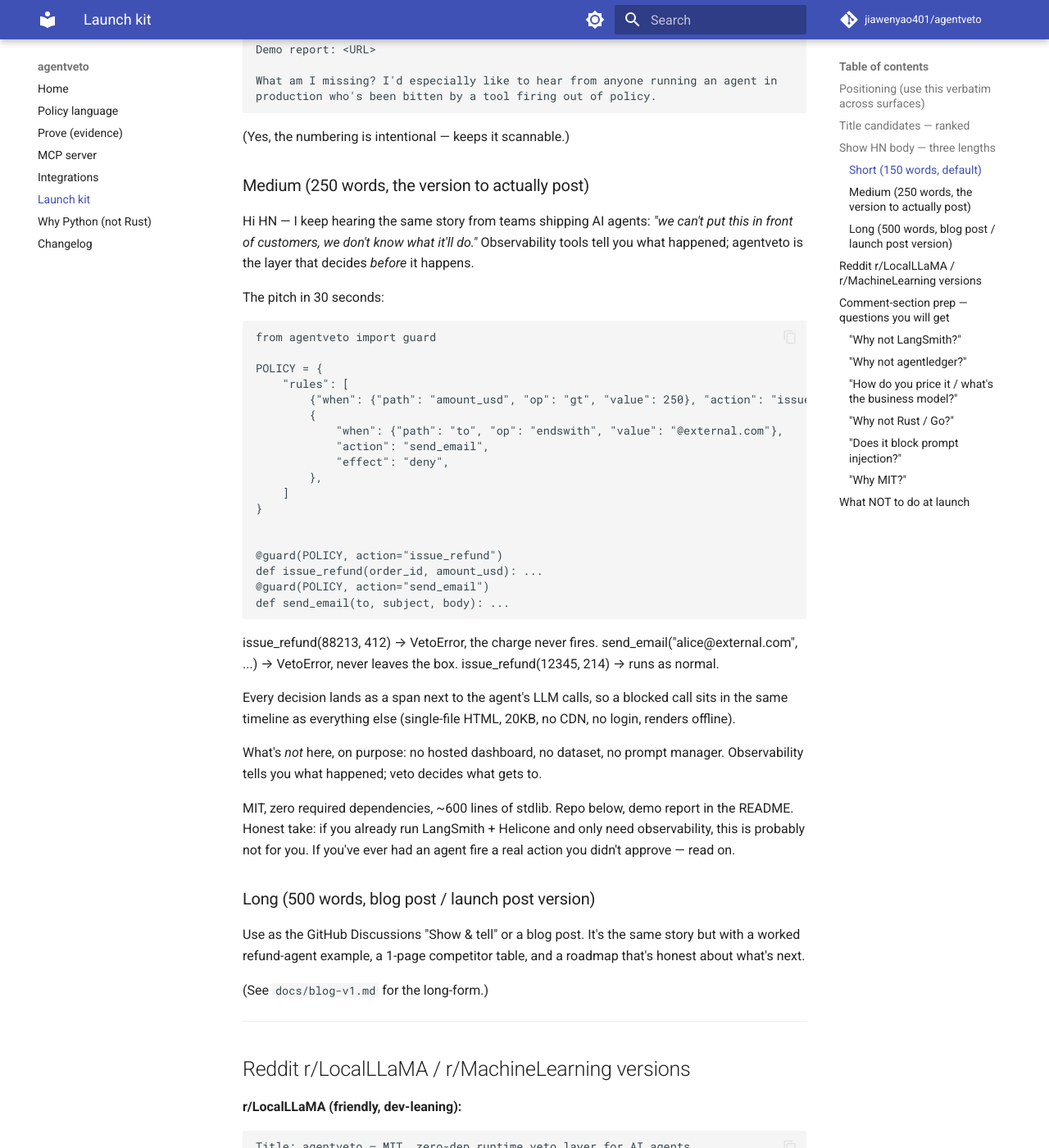
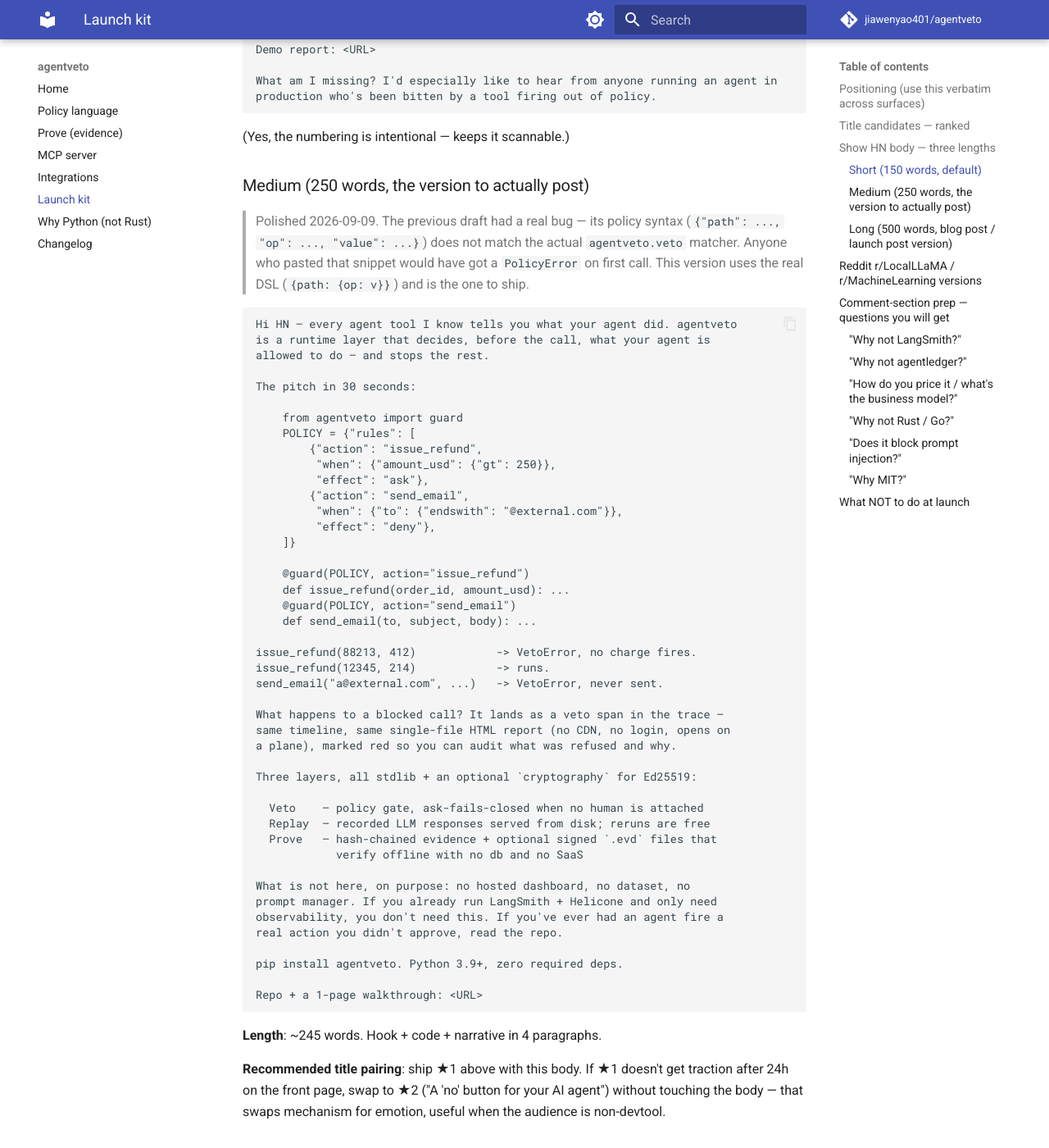
Before and after one commit to jiawenyao401/agentveto, an MkDocs documentation site: the page built from docs/launch.md, in a window 1280 px wide and 1400 px high, scrolled down 1568 px. Shown: the whole window at 82% size. Built offline with MkDocs 1.6.1 and Material for MkDocs 9.7.7, drawn with Linux system fonts in a browser that asks for light colours; comment, search, counter and statistics services are not loaded.

Commit message:
launch: ship-ready medium body, fix real DSL bug in draft
The previous medium draft's policy snippet used the old DSL
({"path": ..., "op": ..., "value": ...}), which agentveto.veto
rejects on first call. Replaced with the real syntax
({"path": {"op": value}}), smoke-tested with the new snippet:

  send_email("a@external.com", ...) -> VetoError
  send_email("a@internal.com", ...) -> 'sent'

Also tightened the prose: dropped the throat-clearing 'I keep hearing'
opener, dropped the 'nobody else has' flex, and replaced 'MIT, ~600
lines' with the actual install line. ~245 words, ships with the
star-1 title.

If star-1 doesn't break into the front page after 24h, swap to
star-2 ('a no button') without changing the body — that's the
mechanism-vs-emotion axis.

Verified locally: pytest 70 passed, ruff + format clean,
mkdocs build --strict OK.

````diff
--- a/docs/launch.md
+++ b/docs/launch.md
@@ -64,51 +64,65 @@ production who's been bitten by a tool firing out of policy.
 
 ### Medium (250 words, the version to actually post)
 
-Hi HN — I keep hearing the same story from teams shipping AI agents: *"we can't
-put this in front of customers, we don't know what it'll do."* Observability
-tools tell you what happened; agentveto is the layer that decides *before* it
-happens.
+> Polished 2026-09-09. The previous draft had a real bug — its policy syntax
+> (`{"path": ..., "op": ..., "value": ...}`) does not match the actual
+> `agentveto.veto` matcher. Anyone who pasted that snippet would have got a
+> `PolicyError` on first call. This version uses the real DSL (`{path: {op: v}}`)
+> and is the one to ship.
+
+```
+Hi HN — every agent tool I know tells you what your agent did. agentveto
+is a runtime layer that decides, before the call, what your agent is
+allowed to do — and stops the rest.
 
 The pitch in 30 seconds:
 
-```python
-from agentveto import guard
+    from agentveto import guard
+    POLICY = {"rules": [
+        {"action": "issue_refund",
+         "when": {"amount_usd": {"gt": 250}},
+         "effect": "ask"},
+        {"action": "send_email",
+         "when": {"to": {"endswith": "@external.com"}},
+         "effect": "deny"},
+    ]}
 
-POLICY = {
-    "rules": [
-        {"when": {"path": "amount_usd", "op": "gt", "value": 250}, "action": "issue_refund", "effect": "ask"},
-        {
-            "when": {"path": "to", "op": "endswith", "value": "@external.com"},
-            "action": "send_email",
-            "effect": "deny",
-        },
-    ]
-}
+    @guard(POLICY, action="issue_refund")
+    def issue_refund(order_id, amount_usd): ...
+    @guard(POLICY, action="send_email")
+    def send_email(to, subject, body): ...
 
+issue_refund(88213, 412)            -> VetoError, no charge fires.
+issue_refund(12345, 214)            -> runs.
+send_email("a@external.com", ...)   -> VetoError, never sent.
 
-@guard(POLICY, action="issue_refund")
-def issue_refund(order_id, amount_usd): ...
-@guard(POLICY, action="send_email")
-def send_email(to, subject, body): ...
+What happens to a blocked call? It lands as a veto span in the trace —
+same timeline, same single-file HTML report (no CDN, no login, opens on
+a plane), marked red so you can audit what was refused and why.
+
+Three layers, all stdlib + an optional `cryptography` for Ed25519:
+
+  Veto    — policy gate, ask-fails-closed when no human is attached
+  Replay  — recorded LLM responses served from disk; reruns are free
+  Prove   — hash-chained evidence + optional signed `.evd` files that
+            verify offline with no db and no SaaS
+
+What is not here, on purpose: no hosted dashboard, no dataset, no
+prompt manager. If you already run LangSmith + Helicone and only need
+observability, you don't need this. If you've ever had an agent fire a
+real action you didn't approve, read the repo.
+
+pip install agentveto. Python 3.9+, zero required deps.
+
+Repo + a 1-page walkthrough: <URL>
 ```
 
-issue_refund(88213, 412) → VetoError, the charge never fires.
-send_email("alice@external.com", ...) → VetoError, never leaves the box.
-issue_refund(12345, 214) → runs as normal.
+**Length**: ~245 words. Hook + code + narrative in 4 paragraphs.
 
-Every decision lands as a span next to the agent's LLM calls, so a blocked call
-sits in the same timeline as everything else (single-file HTML, 20KB, no CDN, no
-login, renders offline).
-
-What's *not* here, on purpose: no hosted dashboard, no dataset, no prompt
-manager. Observability tells you what happened; veto decides what gets to.
-
-MIT, zero required dependencies, ~600 lines of stdlib. Repo below, demo report
-in the README. Honest take: if you already run LangSmith + Helicone and only
-need observability, this is probably not for you. If you've ever had an agent
-fire a real action you didn't approve — read on.
-
-<URL>
+**Recommended title pairing**: ship ★1 above with this body. If ★1 doesn't
+get traction after 24h on the front page, swap to ★2 ("A 'no' button for
+your AI agent") without touching the body — that swaps mechanism for
+emotion, useful when the audience is non-devtool.
 
 ### Long (500 words, blog post / launch post version)
 
````
